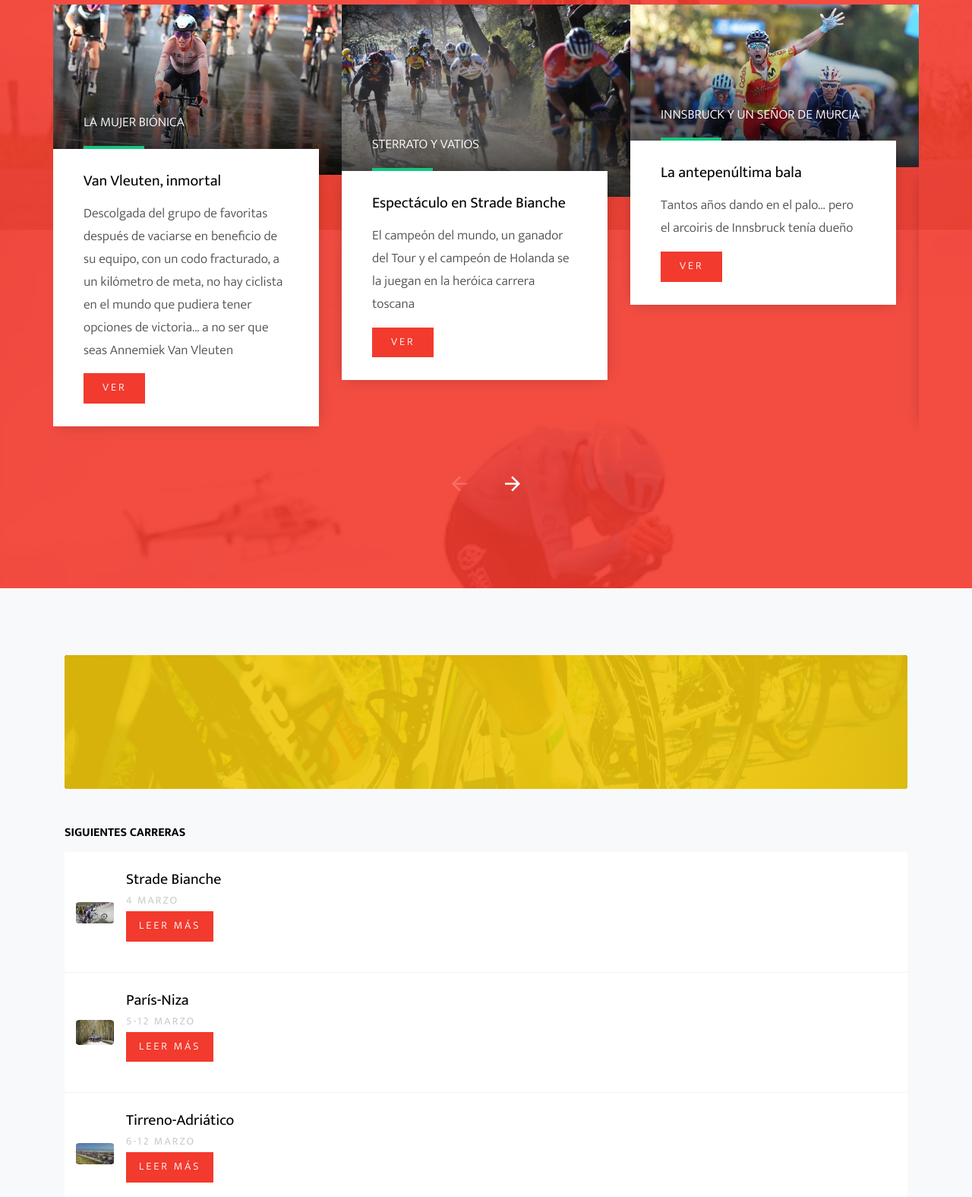
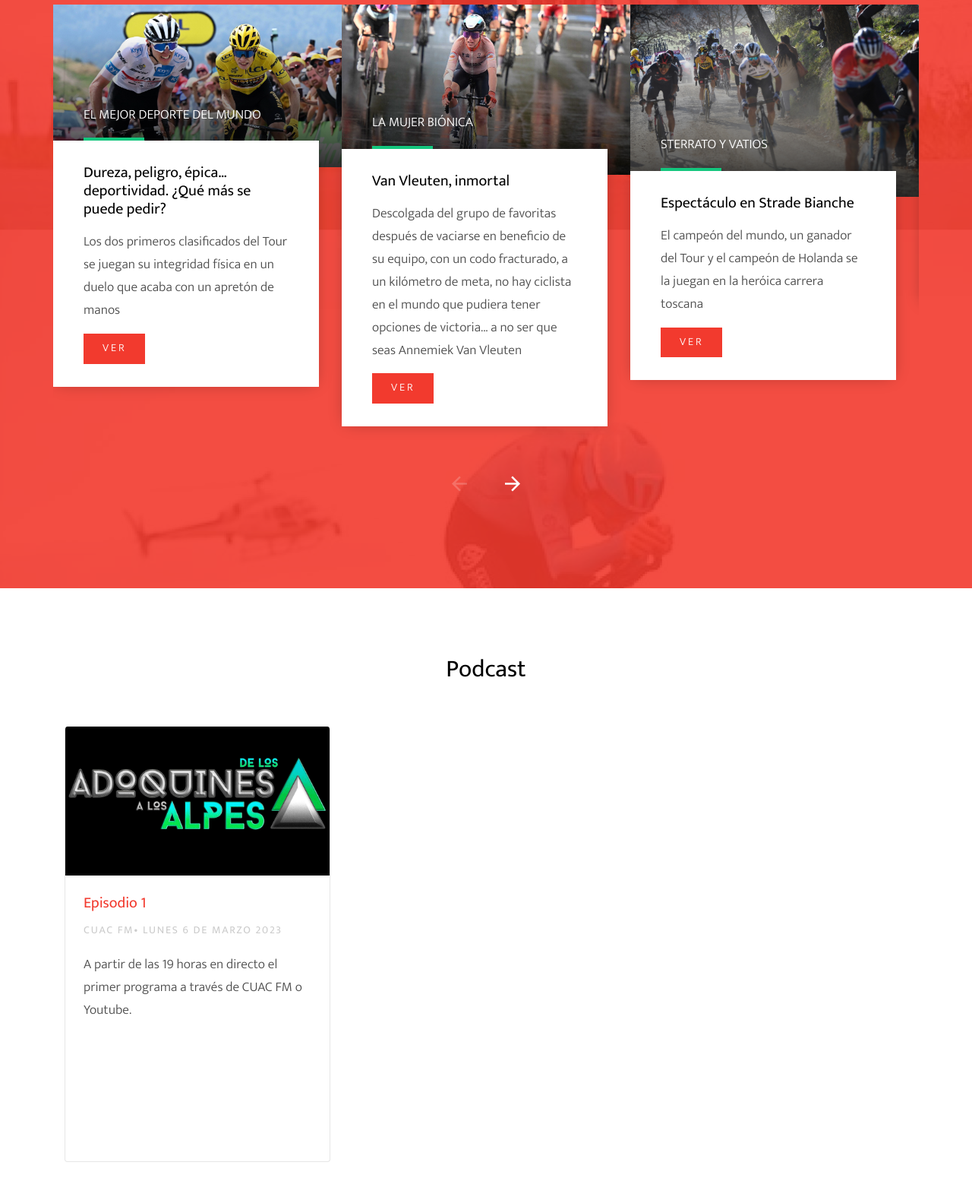
Before and after one commit to cuacfm/adoquines-alpes, a plain HTML site: page index.html in a window 1280 px wide. Shown: the part 1120-2695 px from the top of the page at 76% size. Drawn offline with Linux system fonts and the light colour scheme; grey boxes are pictures that could not be loaded; files whose address does not match are found by name.

Commit message:
ready to go live

```diff
--- a/index.html
+++ b/index.html
@@ -176,28 +176,6 @@
     </div>
 
 
-    <!--
-      <div id="day1" class="site-section pt-0 feature-blocks-1" data-aos="fade" data-aos-delay="100">
-      <div class="container">
-        <div class="row">
-          <div class="col-md-6 col-lg-4" >
-            <div class="p-3 p-md-5 feature-block-1 mb-5 mb-lg-0 bg" style="background-image: url('images/img_4.jpg');">
-              <div class="text">
-                <h2 class="h5 text-white">El toru de Perico</h2>
-                <p>Lorem ipsum dolor sit amet consectetur adipisicing elit. Eos repellat autem illum nostrum sit distinctio!</p>
-                <p class="mb-0"><a href="https://www.youtube.com/watch?v=lLKZ8so6T6U" class="btn btn-primary btn-sm px-4 py-2 rounded-0">Ver</a></p>
-              </div>
-            </div>
-          </div>
-
-
-        </div>
-      </div>
-    </div>
-
--->
-
-
   <!-- momentos historicos -->
 
     <div id="historicos" class="site-section block-13 bg-primary fixed overlay-primary bg-image" style="background-image: url('images/hero_bg_3.jpg');"  data-stellar-background-ratio="0.5">
@@ -211,6 +189,26 @@
 
         <div class="row">
           <div class="nonloop-block-13 owl-carousel">
+
+
+        <div class="item">
+          <!-- uses .block-12 -->
+          <div class="block-12">
+            <figure>
+              <img src="images/img_8.jpg" alt="Image" class="img-fluid">
+            </figure>
+            <div class="text">
+              <span class="meta">El mejor deporte del mundo</span>
+              <div class="text-inner">
+                <h2 class="heading mb-3"><a href="#" class="text-black">Dureza, peligro, épica…  deportividad. ¿Qué más se puede pedir?</a></h2>
+                <p>Los dos primeros clasificados del Tour se juegan su integridad física en un duelo que acaba con un apretón de manos</p>
+                <p class="mb-0"><a href="https://youtu.be/Hwji6LExEi4" class="btn btn-primary btn-sm px-4 py-2 rounded-0" target="_blank">Ver</a>
+                </p>
+              </div>
+            </div>
+          </div>
+        </div>
+
 
 
         <div class="item">
@@ -349,17 +347,43 @@
           </div>
         </div>
 
-
-
-
       </div>
         </div>
       </div>
 
     </div>
 
+    <!-- Podcast -->
+     <div class="site-section">
+      <div class="container">
+        <div class="row mb-5">
+          <div class="col-md-12 text-center">
+            <h2 class="text-black">Podcast</h2>
+          </div>
+        </div>
+        <div class="row">
+
+          <div class="col-md-6 col-lg-4">
+            <div class="post-entry">
+              <div class="image">
+                <img src="images/social.jpg" alt="Image" class="img-fluid">
+              </div>
+              <div class="text p-4">
+                <h2 class="h5 text-black"><a href="#">Episodio 1</a></h2>
+                <span class="text-uppercase date d-block mb-3"><small>CUAC FM&bullet; Lunes 6 de Marzo 2023</small></span>
+                <p class="mb-0">A partir de las 19 horas en directo el primer programa a través de CUAC FM o Youtube.</p>
+                 <iframe  src="https://www.youtube.com/embed/EhCv6TsHBGk" title="YouTube video player" frameborder="0" allow="accelerometer; autoplay; clipboard-write; encrypted-media; gyroscope; picture-in-picture; web-share" allowfullscreen></iframe>
+
+              </div>
+            </div>
+          </div>
 
 
+
+          </div>
+        </div>
+      </div>
+    </div>
 
 
 
@@ -367,7 +391,6 @@
       <div class="container">
 
         <div class="bg-image overlay-success rounded mb-5" style="background-image: url('images/hero_bg_1.jpg');" data-stellar-background-ratio="0.5">
-
           </div>
 
         <div class="row">
@@ -383,23 +406,7 @@
                     <div class="col-md-12">
 
 
-                      <div class="row bg-white align-items-center ml-0 mr-0 py-4 match-entry">
-                        <div class="col-md-4 col-lg-4 mb-4 mb-lg-0">
 
-                          <div class="text-center text-lg-left">
-                            <div class="d-block d-lg-flex align-items-center">
-                              <div class="image image-small text-center mb-3 mb-lg-0 mr-lg-3">
-                                <img src="images/strade.jpg" alt="Image" class="img-fluid">
-                              </div>
-                              <div class="text">
-                                <h3 class="h5 mb-0 text-black"> Strade Bianche</h3>
-                                <span class="text-uppercase small country">4 Marzo</span>
-                                    <p><a target="_blank" href="https://es.wikipedia.org/wiki/Strade_Bianche" class="btn btn-primary btn-sm rounded-0 py-2 px-3">Leer más</a></p>
-                              </div>
-                            </div>
-                          </div>
-                        </div>
-                      </div>
 
                        <div class="row bg-white align-items-center ml-0 mr-0 py-4 match-entry">
                         <div class="col-md-4 col-lg-4 mb-4 mb-lg-0">
```
